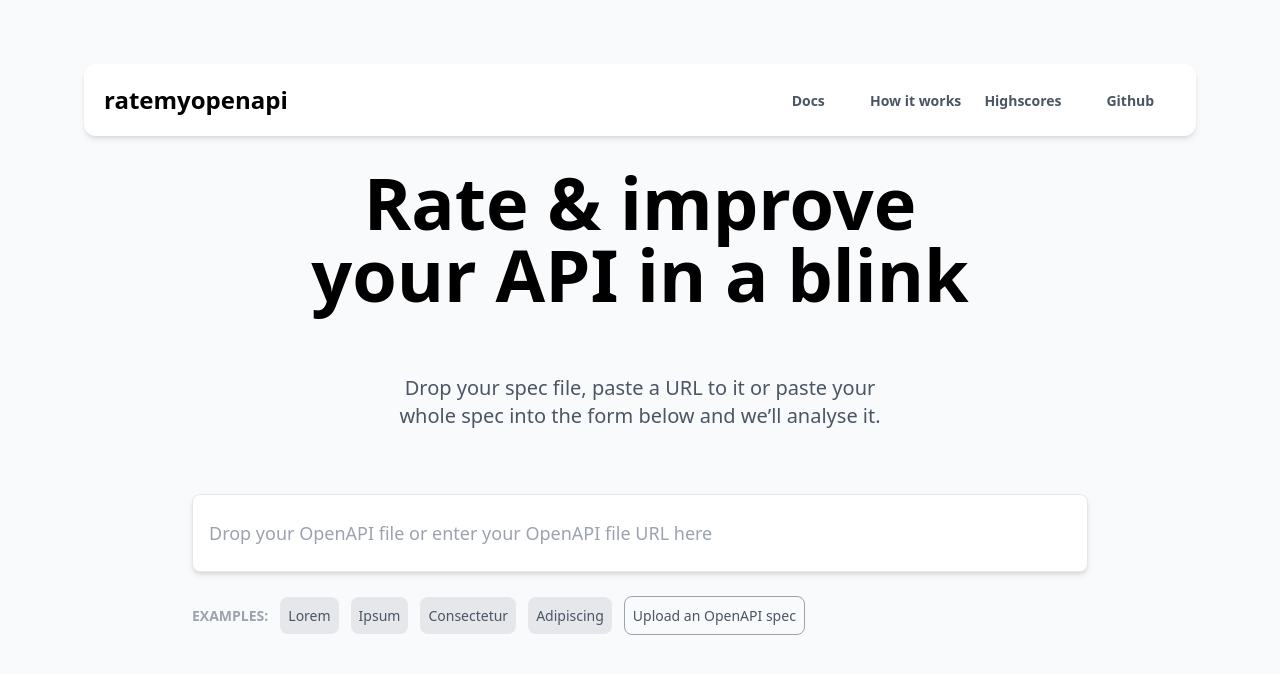
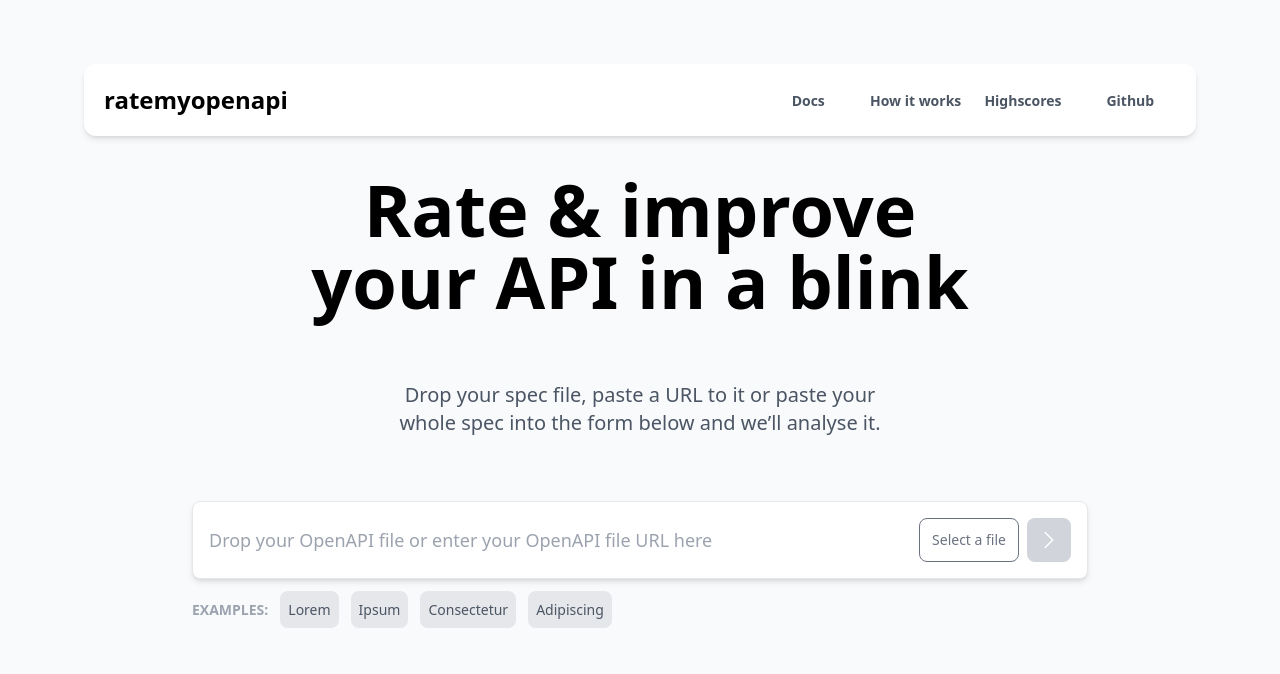
Before and after one commit to zuplo/rate-my-openapi, a Next.js app in the folder apps/web/: page / in a window 1280 px wide. Shown: the top 674 px of the page. Built offline with nearby package versions, Linux system fonts and the light colour scheme.

Commit message:
Add drag element, update upload button placement, adjust for yaml upload (#59)

```diff
--- a/apps/web/src/app/layout.tsx
+++ b/apps/web/src/app/layout.tsx
@@ -9,7 +9,7 @@
 
 const RootLayout = ({ children }: { children: React.ReactNode }) => (
   <html lang="en" className="h-full">
-    <body className="container relative mx-auto h-full bg-[#F8FAFC] text-base">
+    <body className="container mx-auto h-full bg-[#F8FAFC] text-base">
       <Header />
       {children}
       <Analytics />
--- a/apps/web/src/components/UploadInterface/index.tsx
+++ b/apps/web/src/components/UploadInterface/index.tsx
@@ -3,6 +3,8 @@
 import { useUploadContext } from "@/contexts/UploadContext";
 import { ChevronRightIcon } from "@heroicons/react/24/outline";
 import { XMarkIcon } from "@heroicons/react/24/outline";
+import { DocumentIcon } from "@heroicons/react/24/outline";
+
 import {
   ChangeEvent,
   DragEvent,
@@ -13,6 +15,7 @@
 } from "react";
 import StepContainer from "../StepContainer";
 import Link from "next/link";
+import classNames from "classnames";
 
 const EXAMPLES = [
   {
@@ -43,16 +46,16 @@
   const [error, setError] = useState<string | undefined>();
   const [showButtons, setShowButtons] = useState(false);
 
-  const onDragOver = (e: globalThis.DragEvent) => e.preventDefault();
-
-  const onDrag = (e: DragEvent<HTMLFormElement | HTMLDivElement>) => {
+  const onDragOver = (e: globalThis.DragEvent) => {
     e.preventDefault();
 
-    if (e.type === "dragleave") {
-      setDragActive(false);
-    } else {
-      setDragActive(true);
-    }
+    setDragActive(true);
+  };
+
+  const onDragLeave = (e: globalThis.DragEvent) => {
+    e.preventDefault();
+
+    setDragActive(false);
   };
 
   const onDrop = (e: DragEvent<HTMLDivElement> | globalThis.DragEvent) => {
@@ -67,16 +70,21 @@
 
   useEffect(() => {
     window.addEventListener("dragover", onDragOver, false);
+    window.addEventListener("dragleave", onDragLeave, false);
     window.addEventListener("drop", onDrop, false);
 
     return () => {
       window.removeEventListener("dragover", onDragOver);
+      window.addEventListener("dragleave", onDragLeave, false);
       window.removeEventListener("drop", onDrop);
     };
   });
 
   const onLocalFileUpload = (newFile: File) => {
-    if (newFile.type === "application/json") {
+    if (
+      newFile.type === "application/json" ||
+      newFile.type === "application/x-yaml"
+    ) {
       setError(undefined);
 
       setFile(newFile);
@@ -87,7 +95,7 @@
 
       shouldShowButtons();
     } else {
-      setError("File must be JSON");
+      setError("File must be JSON or YAML");
     }
   };
 
@@ -115,13 +123,17 @@
 
       try {
         const file = new URL(urlInput?.value);
-        if (file.pathname.endsWith(".json")) {
+        if (
+          file.pathname.endsWith(".json") ||
+          file.pathname.endsWith(".yml") ||
+          file.pathname.endsWith(".yaml")
+        ) {
           fileUrl = file;
           fileName = file.pathname.substring(
             file.pathname.lastIndexOf("/") + 1
           );
         } else {
-          throw new Error("File must be JSON");
+          throw new Error("File must be JSON or YAML");
         }
       } catch (e) {
         console.error((e as Error).message);
@@ -169,8 +181,34 @@
         !!(urlInputRef.current?.value && urlInputRef.current?.value !== "")
     );
 
+  const onInputChange = () => {
+    setError(undefined);
+    shouldShowButtons();
+  };
+
   return (
     <StepContainer step={1}>
+      {dragActive && (
+        <div className="absolute left-0 top-0 z-10 h-full w-full px-[10%] py-[30%]">
+          <div className="flex h-full w-full items-center justify-center rounded-lg border-4 border-dashed border-blue-400 bg-[#F8FAFC]/50 backdrop-blur-[1px]">
+            <div className="w-full max-w-[240px] rounded-lg bg-white px-5 py-10 text-center shadow-md">
+              <DocumentIcon
+                height={80}
+                width={80}
+                className="mx-auto mb-5 text-gray-500"
+              />
+
+              <p className="text-xl font-bold text-gray-500">
+                Drop your file here
+              </p>
+              <p className=" text-gray-500">
+                We’ll start analysing your API within a blink
+              </p>
+            </div>
+          </div>
+        </div>
+      )}
+
       <p className="mx-auto mb-16 max-w-lg text-center text-xl text-gray-600">
         Drop your spec file, paste a URL to it or paste your whole spec into the
         form below and we’ll analyse it.
@@ -178,13 +216,12 @@
       <form
         className="relative flex w-full rounded-lg border border-gray-200 bg-white p-4 shadow-md"
         id="upload-form"
-        onDragEnter={onDrag}
         onSubmit={onSubmit}
       >
         <input
           type="url"
           ref={urlInputRef}
-          onChange={shouldShowButtons}
+          onChange={onInputChange}
           className="w-full border-none bg-transparent pr-3 text-lg outline-none"
           placeholder="Drop your OpenAPI file or enter your OpenAPI file URL here"
           aria-label="Enter OpenAPI file URL here"
@@ -197,37 +234,43 @@
           className="hidden"
           type="file"
           name="drag-upload"
-          accept=".json"
+          accept=".json,.yaml,.yml"
         />
         <div className="flex h-[44px]">
-          {showButtons && (
-            <>
-              <button className="icon-button bg-gray-300" onClick={onClear}>
-                <XMarkIcon height={24} width={24} className="text-white" />
-              </button>
+          {!file && (
+            <button
+              onClick={onLocalFileUploadClick}
+              className="mr-2 whitespace-nowrap rounded-lg border border-gray-500 bg-transparent px-3 py-2 text-gray-500 transition-colors hover:border-gray-900 hover:bg-gray-900 hover:text-white"
+            >
+              Select a file
+            </button>
+          )}
+          {file && (
+            <button className="icon-button mr-2 bg-gray-500" onClick={onClear}>
+              <XMarkIcon height={24} width={24} className="text-white" />
+            </button>
+          )}
 
-              <button type="submit" className="icon-button bg-gray-900">
-                <ChevronRightIcon
-                  height={24}
-                  width={24}
-                  className="text-white"
-                />
-              </button>
-            </>
-          )}
+          <button
+            type="submit"
+            className="icon-button bg-gray-900 disabled:cursor-not-allowed disabled:bg-gray-300"
+            disabled={!showButtons}
+          >
+            <ChevronRightIcon height={24} width={24} className="text-white" />
+          </button>
         </div>
-
-        {dragActive && (
-          <div
-            className="absolute inset-0 h-full w-full"
-            onDragEnter={onDrag}
-            onDragLeave={onDrag}
-            onDragOver={onDrag}
-            onDrop={onDrop}
-          />
+      </form>
+      <p
+        className={classNames(
+          "mb-3 mt-2 text-left text-sm text-red-600 transition-[height]",
+          {
+            "h-[16px]": !!error,
+            "h-0": !error,
+          }
         )}
-      </form>
-      <p className="mt-2 h-[16px] text-left text-sm text-red-600">{error}</p>
+      >
+        {error}
+      </p>
       <div className="flex items-center">
         <p className="mr-3 font-bold uppercase text-gray-400">Examples:</p>
         <ul className="flex flex-wrap items-center gap-3">
@@ -241,14 +284,6 @@
               </Link>
             </li>
           ))}
-          <li>
-            <button
-              onClick={onLocalFileUploadClick}
-              className="rounded-lg border border-gray-400 bg-transparent p-2 font-medium text-gray-600 transition-colors hover:border-gray-900 hover:bg-gray-900 hover:text-white"
-            >
-              Upload an OpenAPI spec
-            </button>
-          </li>
         </ul>
       </div>
     </StepContainer>
```
